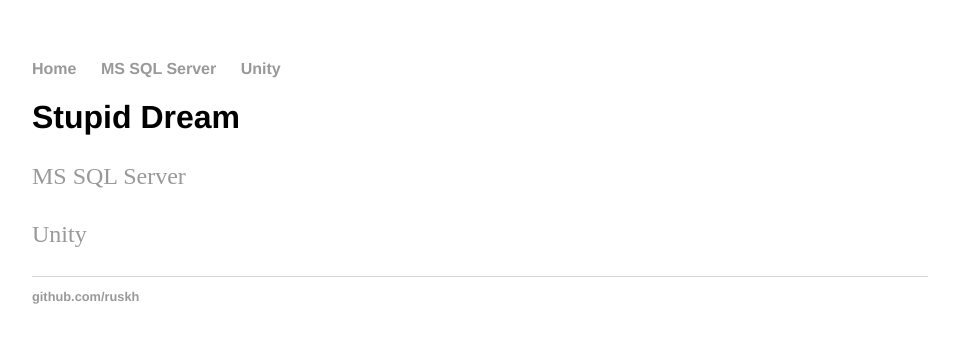
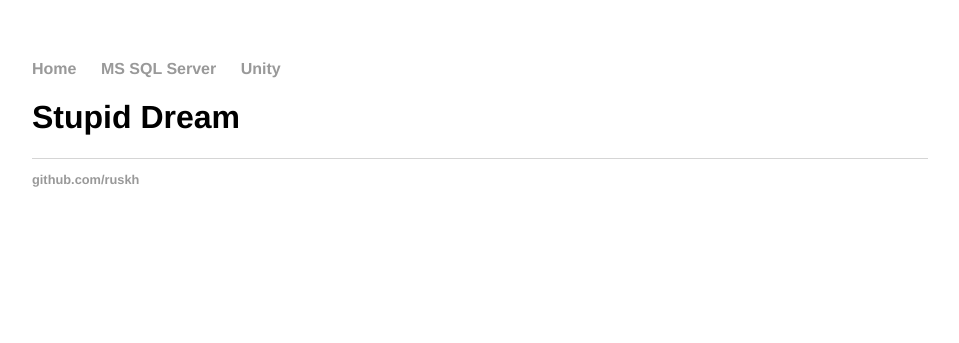
Before and after one commit to ruskh/ruskh.github.io, a Jekyll site: the page built from index.html, in a window 1280 px wide. Shown: the top 343 px of the page, without its empty margins (160-1119 px from the left). Built offline with Jekyll 4.4.1, drawn with Linux system fonts in a browser that asks for light colours.

Commit message:
Update index.html

```diff
--- a/index.html
+++ b/index.html
@@ -4,6 +4,6 @@ title: Ruskh
 ---
 <div class="blurb">
 	<h1>Stupid Dream</h1>
-	<p> <a href="/MSSQLServer">MS SQL Server</a></p>
-	<p> <a href="/Unity">Unity</a></p>
+
+
 </div><!-- /.blurb -->
```
